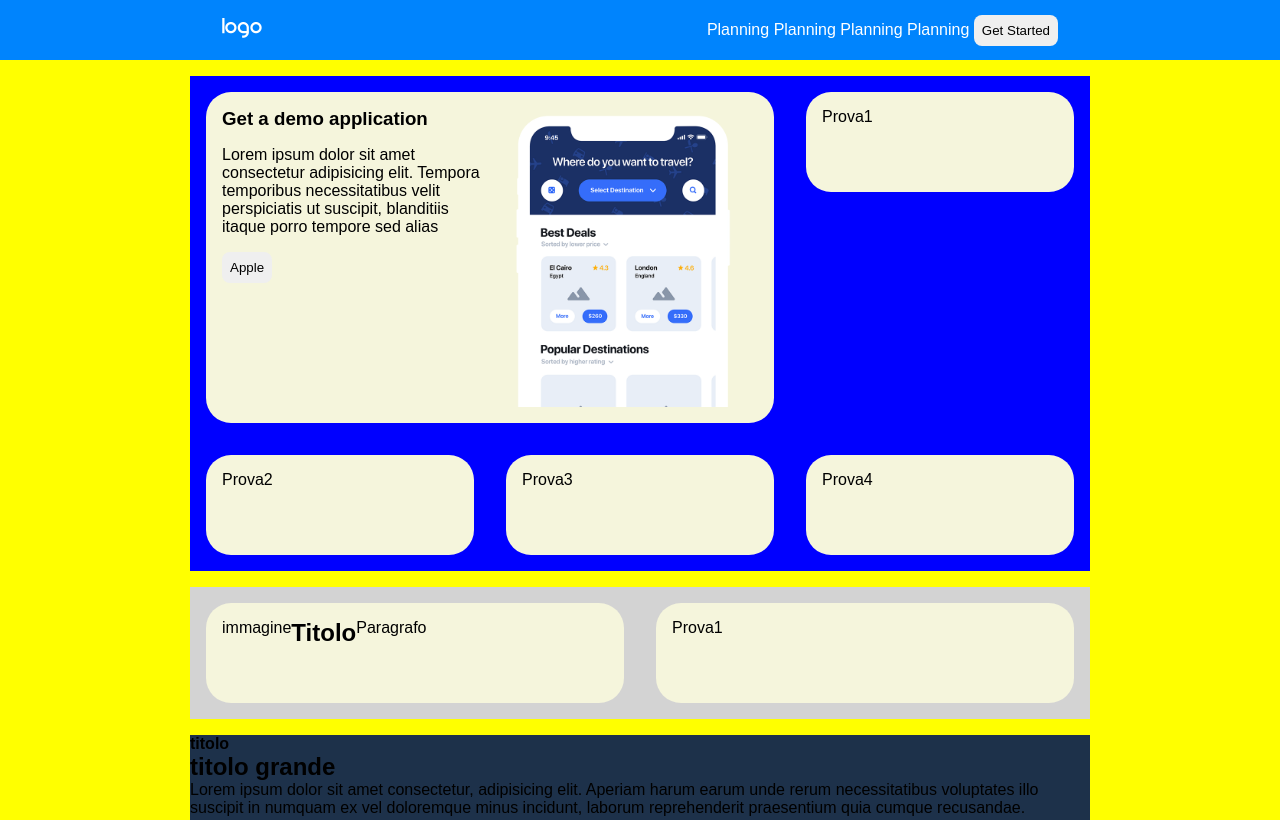
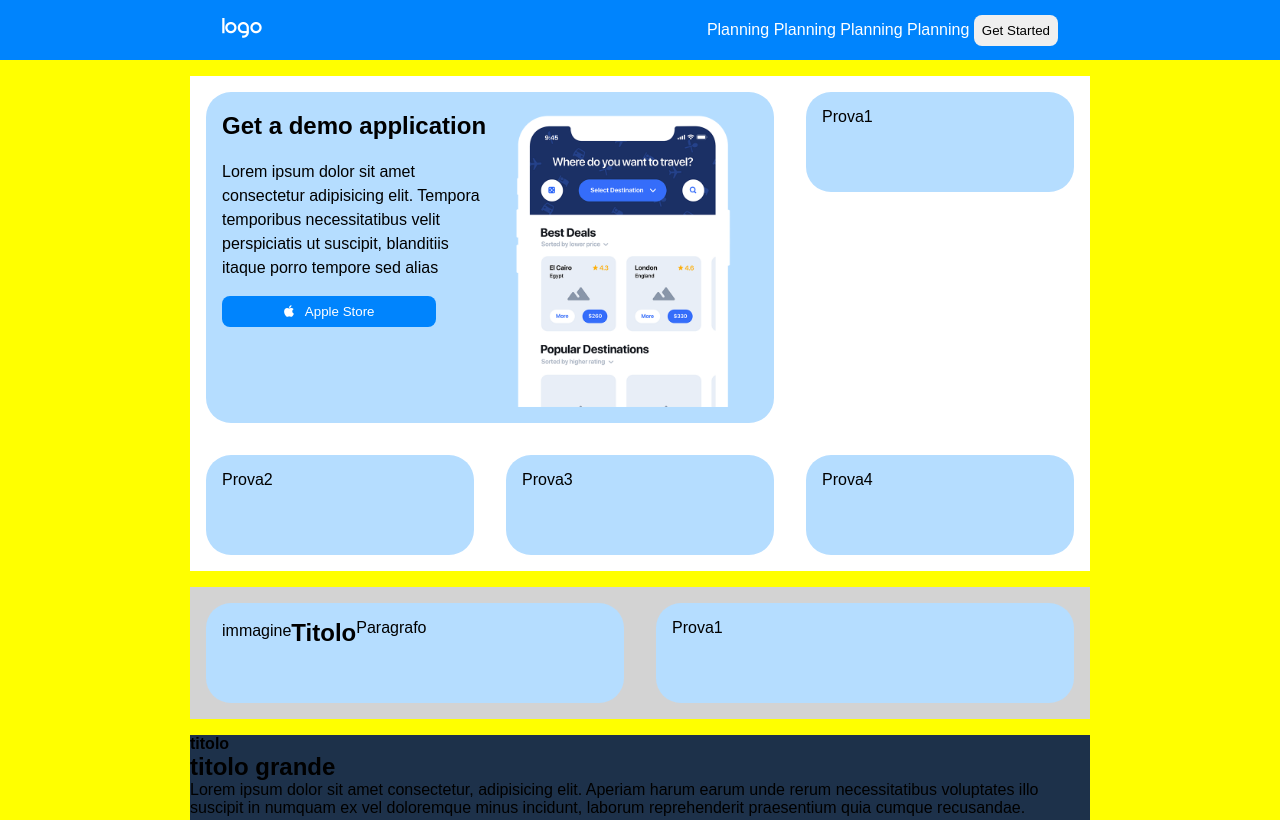
Before and after one commit to MatteoGaloni/htmlcss-responsive-layout, a plain HTML site: page index.html in a window 1280 px wide. Shown: the top 820 px of the page. Drawn offline with Linux system fonts and the light colour scheme.

Commit message:
add gap 1st card Demo section

```diff
--- a/css/style.css
+++ b/css/style.css
@@ -34,12 +34,7 @@ img {
     width: 100%;
 }
 
-.card {
-    min-height: 100px;
-    background-color: beige;
-    border-radius: 25px;
-    padding: 1rem;
-}
+
 
 /* ********  */
 /* Helpers */
@@ -88,6 +83,7 @@ nav {
     padding: 0 2rem;
 }
 
+
 .fa-solid {
     color: white;
 }
@@ -108,7 +104,29 @@ a button {
 /* demo application */
 
 .demoApplication .boxed {
-    background-color: blue;
+    background-color: white;
+}
+
+.card {
+    min-height: 100px;
+    background-color: #b5ddff;
+    border-radius: 25px;
+    padding: 1rem;
+}
+
+#appleButton {
+    padding: 0.5rem 2rem;
+    color: white;
+    background-color: #0084fd;
+    width: 80%;
+}
+
+.fa-apple {
+    margin-right: 0.5rem;
+}
+
+.card>div {
+    line-height: 1.5;
 }
 
 
--- a/index.html
+++ b/index.html
@@ -40,12 +40,16 @@
                     <div class="col col66">
                         <div class="card">
                             <div class="flex directionColumn gap">
-                                <h3>Get a demo application</h3>
+                                <h2>Get a demo application</h2>
                                 <p>Lorem ipsum dolor sit amet consectetur adipisicing elit. Tempora temporibus
                                     necessitatibus velit perspiciatis ut suscipit, blanditiis itaque porro tempore sed
                                     alias
                                 </p>
-                                <a href="#"><button>Apple</button></a>
+                                <a href="#">
+                                    <button id="appleButton">
+                                        <i class="fa-brands fa-apple"></i>
+                                        Apple Store
+                                    </button></a>
                             </div>
                             <img src="./img/phone.png" alt="">
                         </div>
```
